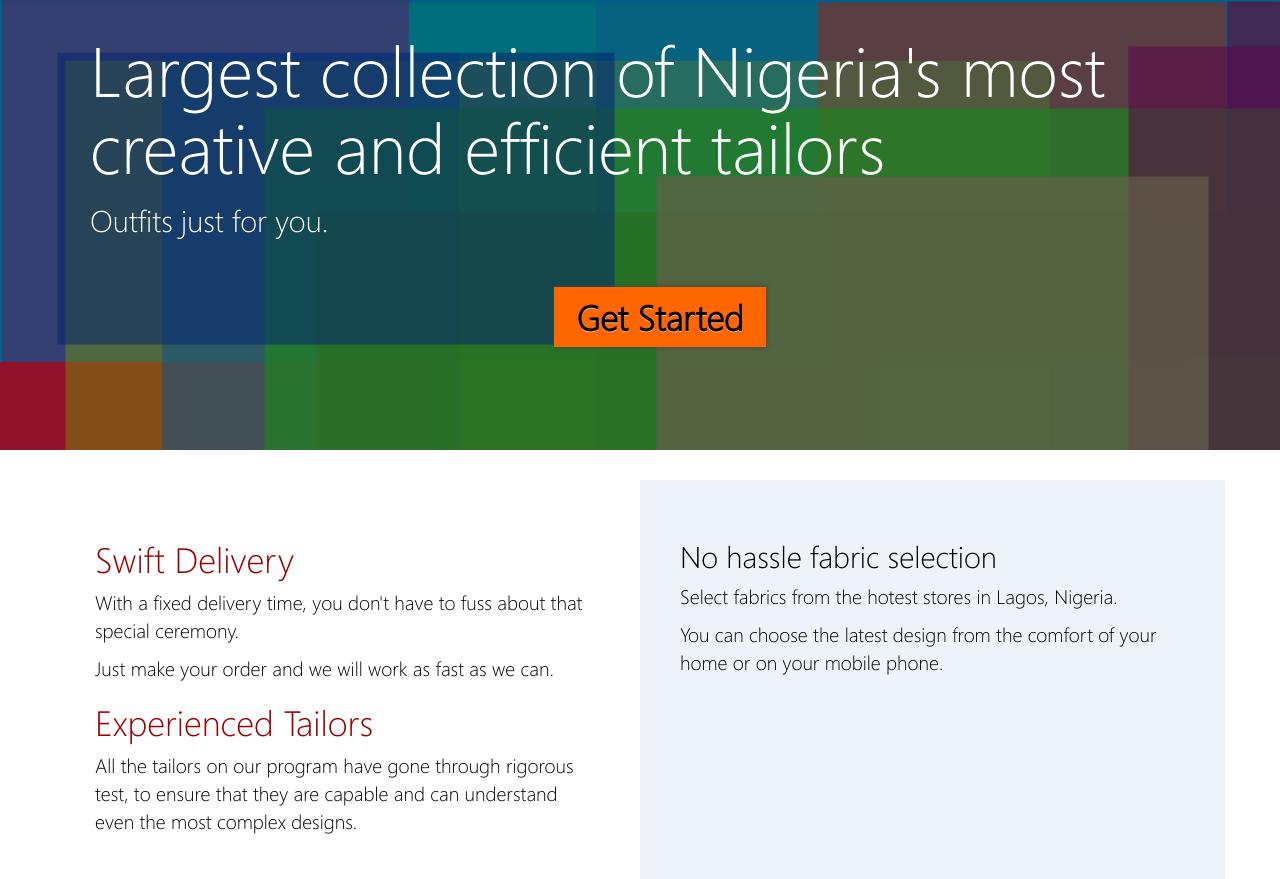
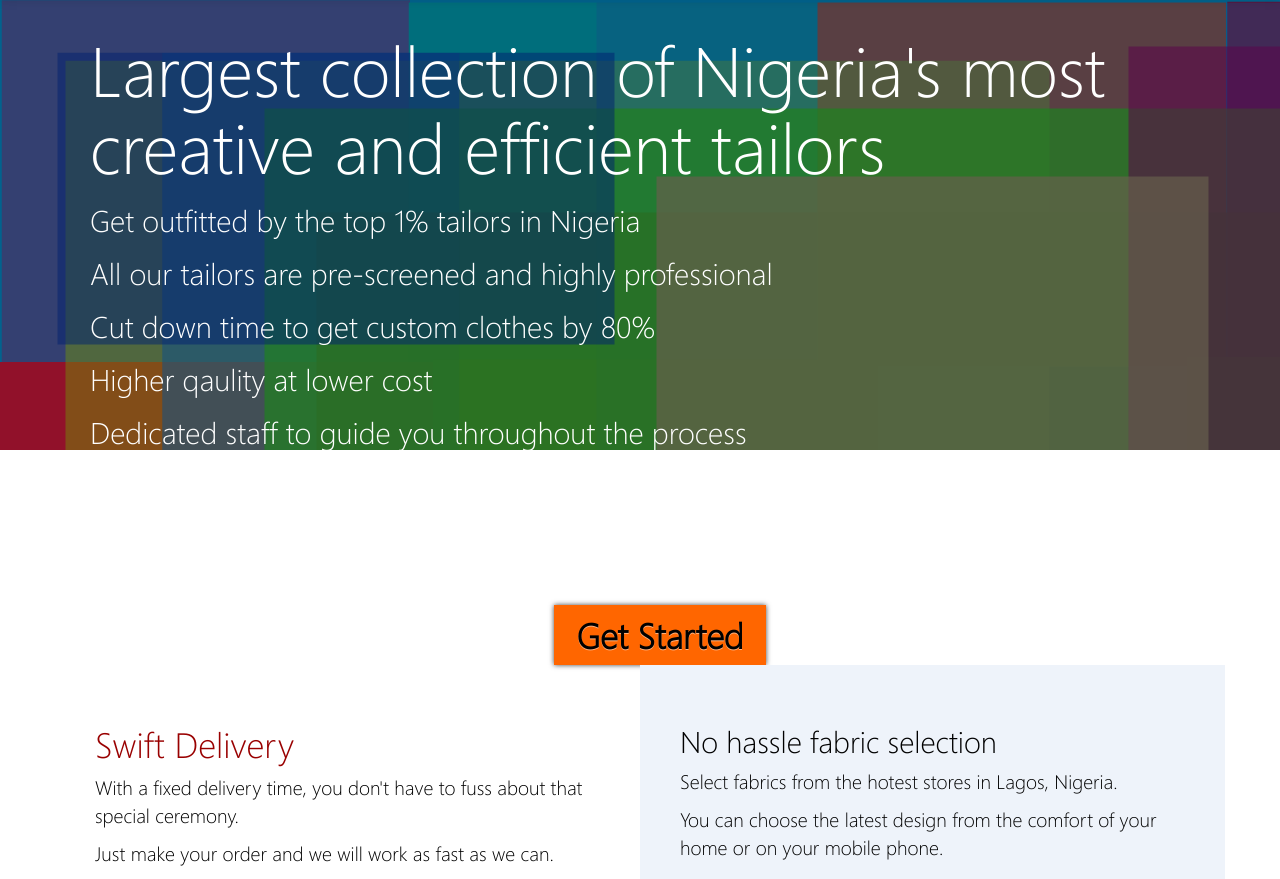
Before and after one commit to avoajaugochukwu/suaveproject, a Django app: page /suave/ in a window 1280 px wide. Shown: the part 117-996 px from the top of the page. Run offline with Django 3.2, Linux system fonts and the light colour scheme; parts of the project's set-up code (start-up, migrations or seed data) failed here and were passed over; some libraries are stand-ins or nearby versions.

Commit message:
add copy to home page

```diff
--- a/suave/templates/i/index.html
+++ b/suave/templates/i/index.html
@@ -14,6 +14,12 @@
 {% block jumbotron %}
 <div class="jumbotron-home-page">
 	<h1>Largest collection of Nigeria's most creative and efficient tailors {{ name }}</h1>
+	<h2>Get outfitted by the top 1% tailors in Nigeria</h2>
+	<h2>All our tailors are pre-screened and highly professional</h2>
+	<h2>Cut down time to get custom clothes by 80%</h2>
+	<h2>Higher qaulity at lower cost</h2>
+	<h2>Dedicated staff to guide you throughout the process</h2>
+	<h2>Get the best within 2 weeks</h2>
 	<h2>Outfits just for you.</h2>
 	<div class="col-lg-4">
 	</div>
```
